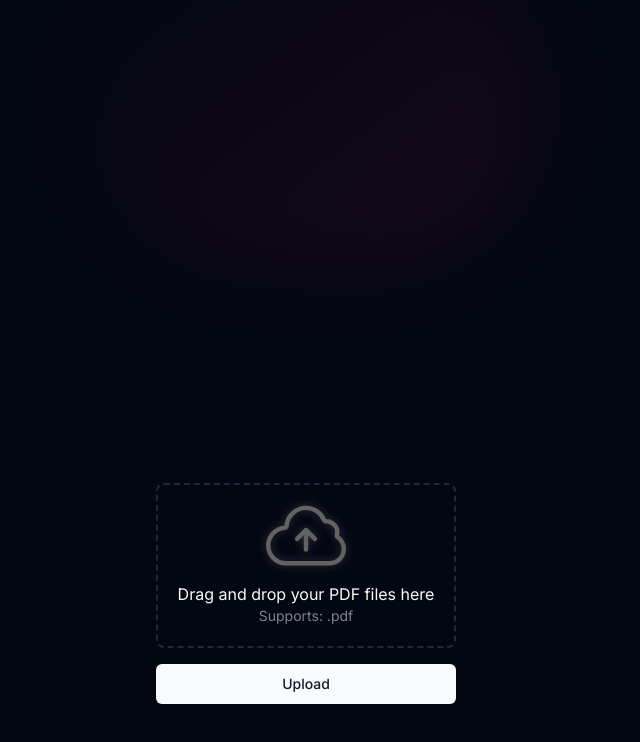
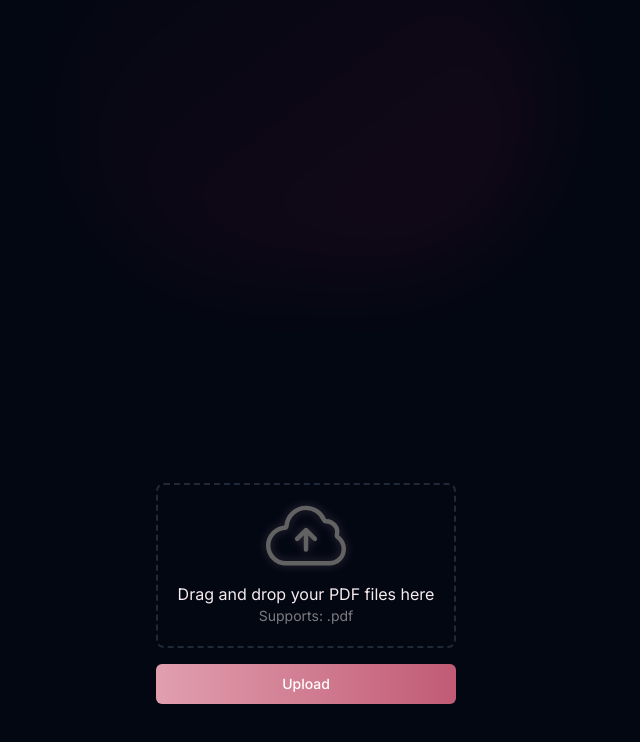
Before and after one commit to julienmatondotezolo/saki-tickets, a Next.js app: page / in a window 1280 px wide. Shown: the top 742 px of the page, without its empty margins (334-974 px from the left). Built offline with nearby package versions, Linux system fonts and the light colour scheme.

Commit message:
setup darkmode START

```diff
--- a/src/app/globals.css
+++ b/src/app/globals.css
@@ -4,7 +4,11 @@
 
 @layer base {
   :root {
-    --background: 0 0% 100%;
+    --primary-pink: #f1d5db;
+    --secondary-pink: #e19fae;
+    --tertiary-pink: #c15b75;
+
+    --background: #faf5f6;
     --foreground: 224 71.4% 4.1%;
 
     --card: 0 0% 100%;
@@ -13,8 +17,8 @@
     --popover: 0 0% 100%;
     --popover-foreground: 224 71.4% 4.1%;
 
-    --primary: 220.9 39.3% 11%;
-    --primary-foreground: 210 20% 98%;
+    --primary: #f1d5db;
+    --primary-foreground: #f6ebee;
 
     --secondary: 220 14.3% 95.9%;
     --secondary-foreground: 220.9 39.3% 11%;
@@ -36,8 +40,8 @@
   }
 
   .dark {
-    --background: 224 71.4% 4.1%;
-    --foreground: 210 20% 98%;
+    --background: #030712;
+    --foreground: #f6ebee;
 
     --card: 224 71.4% 4.1%;
     --card-foreground: 210 20% 98%;
@@ -45,8 +49,8 @@
     --popover: 224 71.4% 4.1%;
     --popover-foreground: 210 20% 98%;
 
-    --primary: 210 20% 98%;
-    --primary-foreground: 220.9 39.3% 11%;
+    --primary: #f1d5db;
+    --primary-foreground: #ffffff;
 
     --secondary: 215 27.9% 16.9%;
     --secondary-foreground: 210 20% 98%;
@@ -74,3 +78,13 @@
     @apply bg-background text-foreground;
   }
 }
+
+@layer components {
+  .gradientPink {
+      @apply bg-gradient-to-r from-primary-pink to-secondary-pink
+  }
+
+  .gradientPinkDark {
+    @apply bg-gradient-to-r from-secondary-pink to-tertiary-pink
+}
+}
--- a/src/components/ui/button.tsx
+++ b/src/components/ui/button.tsx
@@ -1,15 +1,16 @@
-import * as React from "react"
-import { Slot } from "@radix-ui/react-slot"
-import { cva, type VariantProps } from "class-variance-authority"
+import { Slot } from "@radix-ui/react-slot";
+import { cva, type VariantProps } from "class-variance-authority";
+import * as React from "react";
 
-import { cn } from "@/lib/utils"
+import { cn } from "@/lib/utils";
 
 const buttonVariants = cva(
   "inline-flex items-center justify-center whitespace-nowrap rounded-md text-sm font-medium ring-offset-background transition-colors focus-visible:outline-none focus-visible:ring-2 focus-visible:ring-ring focus-visible:ring-offset-2 disabled:pointer-events-none disabled:opacity-50",
   {
     variants: {
       variant: {
-        default: "bg-primary text-primary-foreground hover:bg-primary/90",
+        default:
+          "gradientPink dark:gradientPinkDark text-primary-foreground hover:opacity-90",
         destructive:
           "bg-destructive text-destructive-foreground hover:bg-destructive/90",
         outline:
@@ -30,27 +31,29 @@ const buttonVariants = cva(
       variant: "default",
       size: "default",
     },
-  }
-)
+  },
+);
 
 export interface ButtonProps
   extends React.ButtonHTMLAttributes<HTMLButtonElement>,
     VariantProps<typeof buttonVariants> {
-  asChild?: boolean
+  asChild?: boolean;
 }
 
 const Button = React.forwardRef<HTMLButtonElement, ButtonProps>(
   ({ className, variant, size, asChild = false, ...props }, ref) => {
-    const Comp = asChild ? Slot : "button"
+    const Comp = asChild ? Slot : "button";
+
     return (
       <Comp
         className={cn(buttonVariants({ variant, size, className }))}
         ref={ref}
         {...props}
       />
-    )
-  }
-)
-Button.displayName = "Button"
+    );
+  },
+);
 
-export { Button, buttonVariants }
+Button.displayName = "Button";
+
+export { Button, buttonVariants };
--- a/src/components/uploadDocuments/PdfDropZone.tsx
+++ b/src/components/uploadDocuments/PdfDropZone.tsx
@@ -75,7 +75,7 @@ const PdfDropZone: React.FC<PdfDropZoneProps> = () => {
         onDragOver={handleDragOver}
         onDragLeave={handleDragLeave}
         onDrop={handleDrop}
-        className={`relative group flex flex-col items-center ${isDraggingOver ? "border-pink-500" : ""} border-dashed border-2 p-5 text-center min-h-24 mb-4 rounded-lg hover:border-gray-300 hover:bg-gray-100 hover:dark:border-neutral-700 hover:dark:bg-neutral-800/30 cursor-pointer`}
+        className={`relative group flex flex-col items-center ${isDraggingOver ? "border-secondary-pink" : ""} border-dashed border-2 p-5 text-center min-h-24 mb-4 rounded-lg hover:border-pink-100 hover:bg-pink-50 hover:dark:border-neutral-700 hover:dark:bg-neutral-800/30`}
       >
         <Image
           className="relative dark:drop-shadow-[0_0_0.3rem_#FFCDF46A] dark:invert mb-4 opacity-50 transition-all duration-200 ease-in-out group-hover:scale-110 group-hover:opacity-100"
@@ -91,7 +91,7 @@ const PdfDropZone: React.FC<PdfDropZoneProps> = () => {
           type="file"
           accept=".pdf"
           id="pdf-upload"
-          className="absolute top-0 left-0 right-0 bottom-0 opacity-0"
+          className="absolute top-0 left-0 right-0 bottom-0 opacity-0 cursor-pointer"
           onChange={(e) => setFile(e.target.files?.[0])}
           required
         />
--- a/tailwind.config.ts
+++ b/tailwind.config.ts
@@ -1,13 +1,13 @@
-import type { Config } from "tailwindcss"
+import type { Config } from "tailwindcss";
 
 const config = {
   darkMode: ["class"],
   content: [
-    './pages/**/*.{ts,tsx}',
-    './components/**/*.{ts,tsx}',
-    './app/**/*.{ts,tsx}',
-    './src/**/*.{ts,tsx}',
-	],
+    "./pages/**/*.{ts,tsx}",
+    "./components/**/*.{ts,tsx}",
+    "./app/**/*.{ts,tsx}",
+    "./src/**/*.{ts,tsx}",
+  ],
   prefix: "",
   theme: {
     container: {
@@ -19,14 +19,17 @@ const config = {
     },
     extend: {
       colors: {
+        "primary-pink": "var(--primary-pink)",
+        "secondary-pink": "var(--secondary-pink)",
+        "tertiary-pink": "var(--tertiary-pink)",
         border: "hsl(var(--border))",
         input: "hsl(var(--input))",
         ring: "hsl(var(--ring))",
-        background: "hsl(var(--background))",
-        foreground: "hsl(var(--foreground))",
+        background: "var(--background)",
+        foreground: "var(--foreground)",
         primary: {
-          DEFAULT: "hsl(var(--primary))",
-          foreground: "hsl(var(--primary-foreground))",
+          DEFAULT: "var(--primary)",
+          foreground: "var(--primary-foreground)",
         },
         secondary: {
           DEFAULT: "hsl(var(--secondary))",
@@ -75,6 +78,6 @@ const config = {
     },
   },
   plugins: [require("tailwindcss-animate")],
-} satisfies Config
+} satisfies Config;
 
-export default config
+export default config;
```
Also changed, not shown: public/saki-logo.svg (added).
